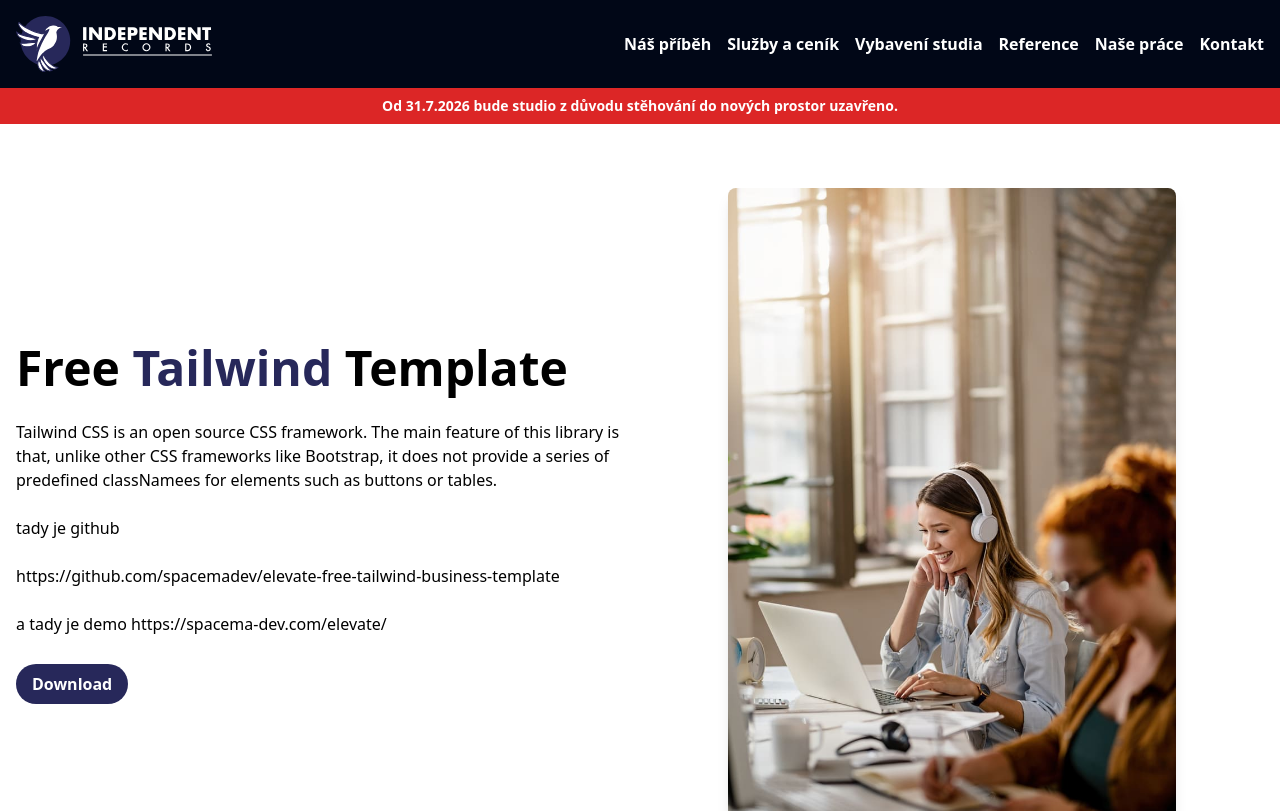
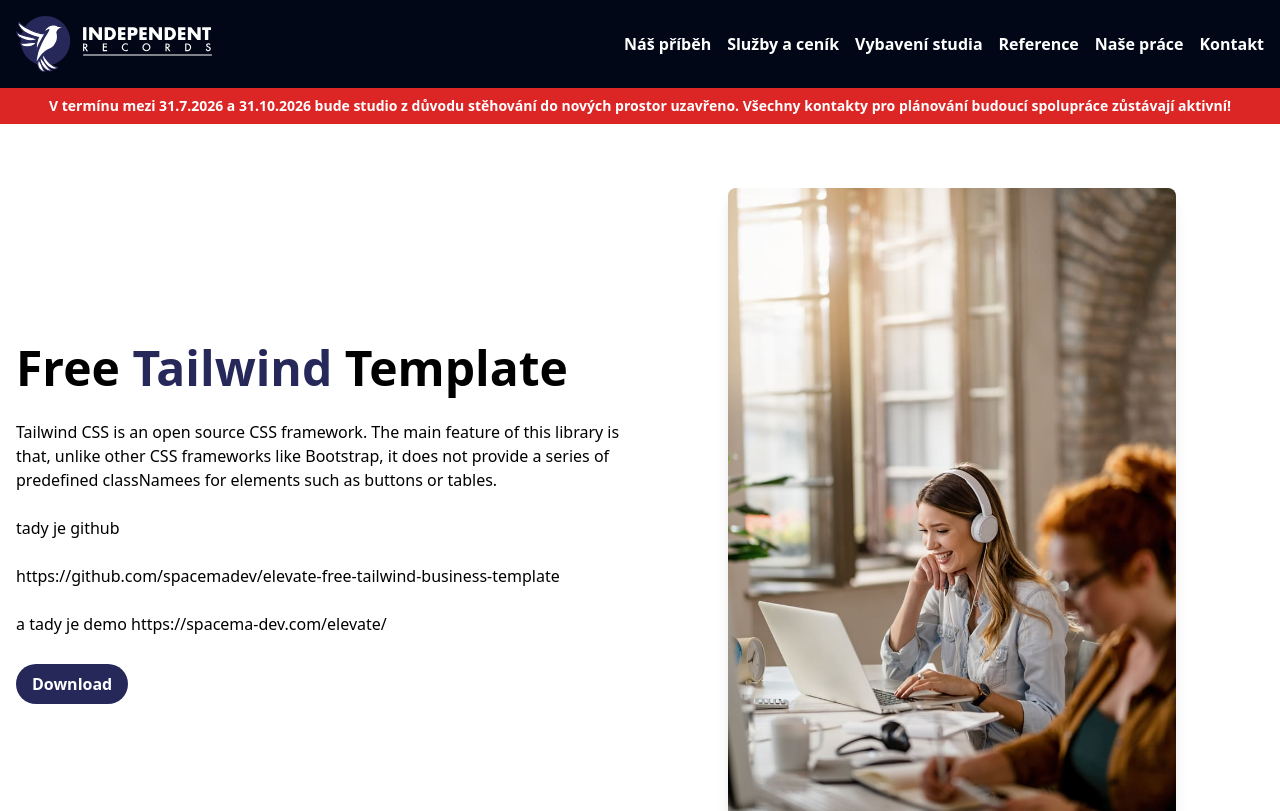
Before and after one commit to TomKalina/independentrecords.cz, a Next.js app: page /demo in a window 1280 px wide. Shown: the top 811 px of the page. Built offline with nearby package versions, Linux system fonts and the light colour scheme; what tailwindcss-animated would draw is missing.

Commit message:
red-strip-update

```diff
--- a/src/app/layout.tsx
+++ b/src/app/layout.tsx
@@ -60,7 +60,7 @@ export default function RootLayout({
             <Menu />
           </div>
           <div className="bg-red-600 px-4 py-2 text-center text-sm font-semibold text-white">
-            Od 31.7.2026 bude studio z důvodu stěhování do nových prostor uzavřeno.
+            V termínu mezi 31.7.2026 a 31.10.2026 bude studio z důvodu stěhování do nových prostor uzavřeno. Všechny kontakty pro plánování budoucí spolupráce zůstávají aktivní!
           </div>
         </header>
         {children}
```
